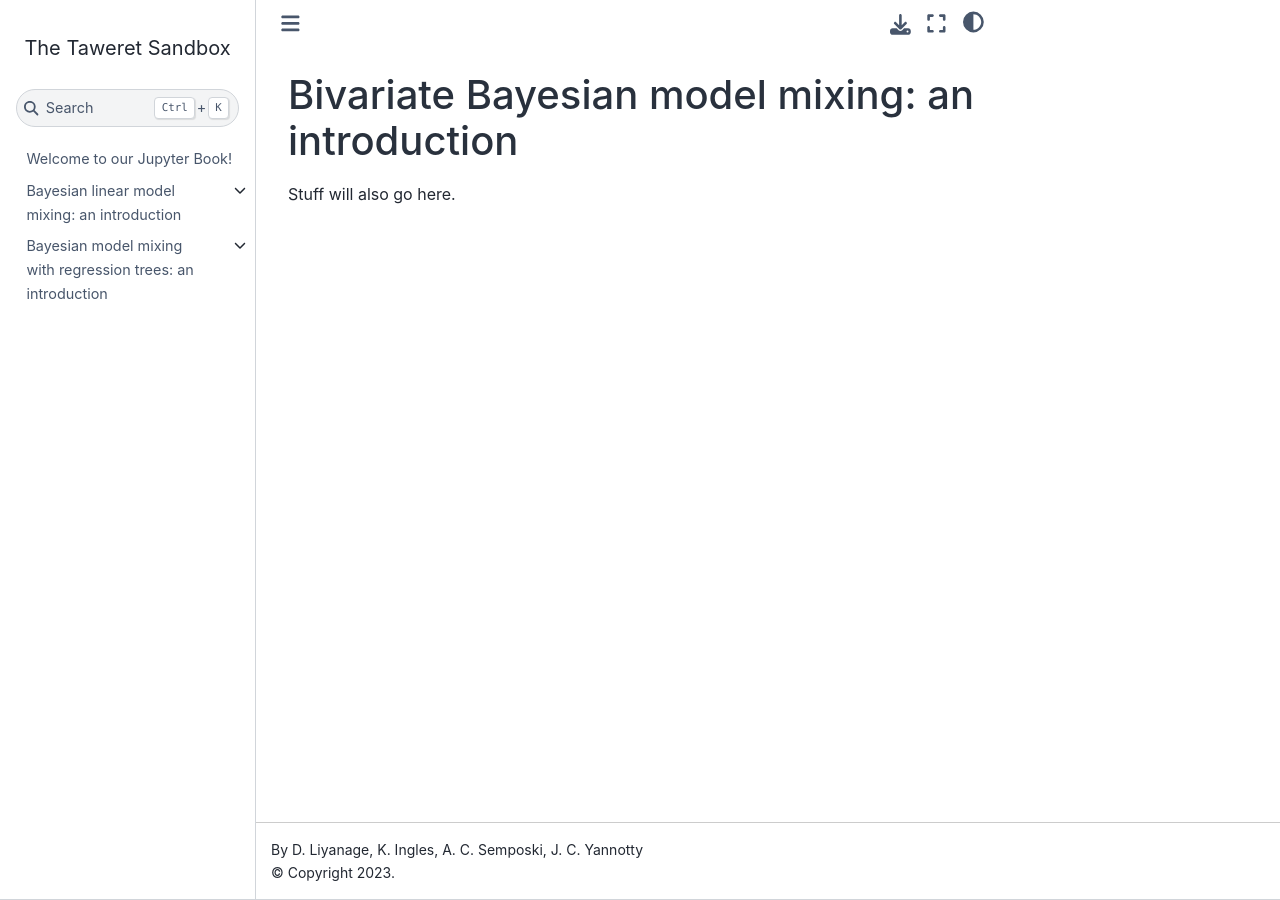
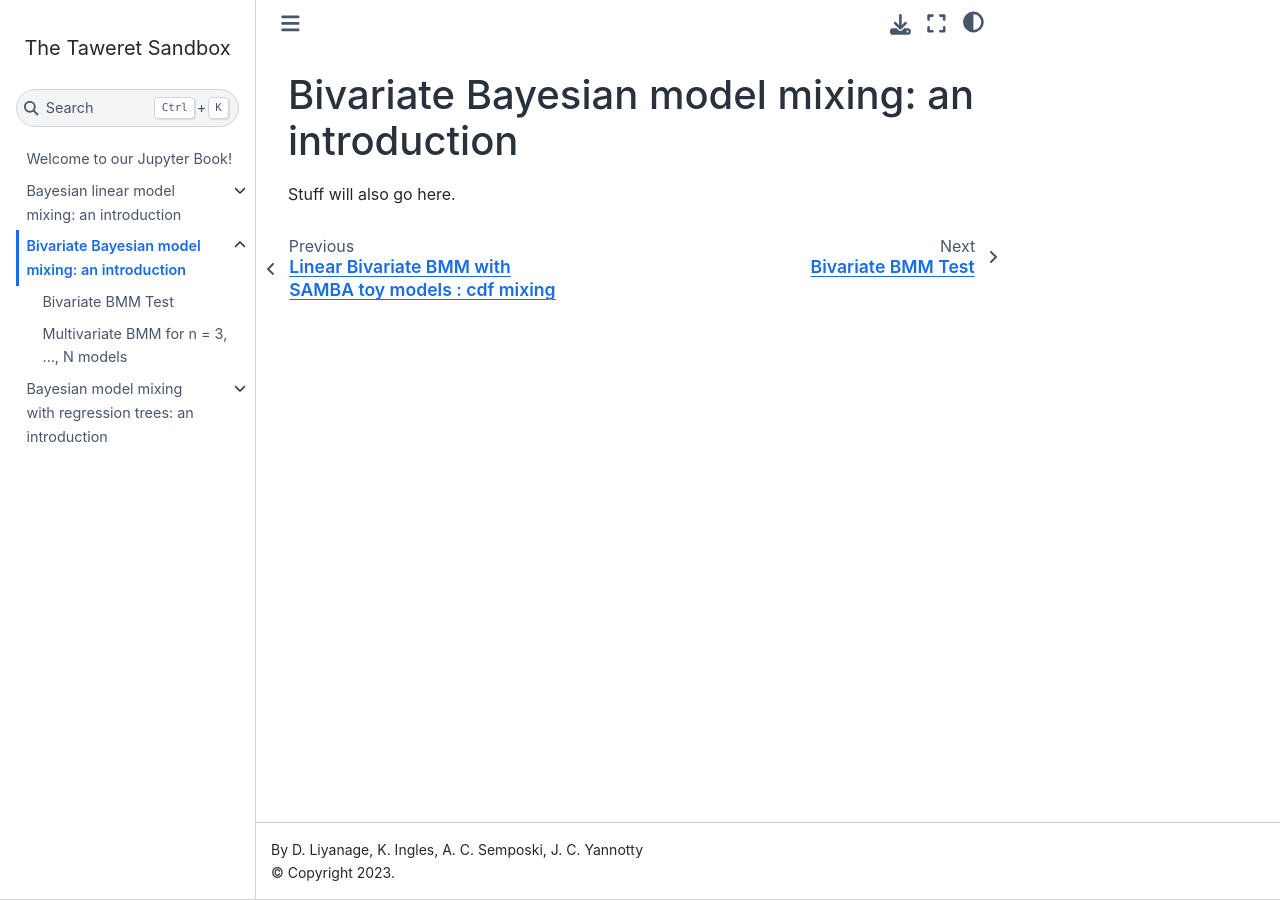
Before and after one commit to bandframework/Taweret, a Jupyter Book: the page built from book/notebooks/Biv_BMM/Bivariate_MM.md, in a window 1280 px wide. Built offline with Jupyter Book 1.0.4 settings and Sphinx 7.4.7 and the Sphinx Book theme 1.1.4, drawn with Linux system fonts in a browser that asks for light colours; pages that are not in the unit, such as notebooks, are missing from menus; some of the changed lines change nothing that is shown.

Commit message:
fixing typos

```diff
--- a/book/_toc.yml
+++ b/book/_toc.yml
@@ -10,7 +10,7 @@ chapters:
   - file: notebooks/LMM/Linear_BMM_with_cdf_function_for_coleman_models
   - file: notebooks/LMM/coleman_models_BMM_comparative_study
 
-- file: notebooks/Biv_BMM/Bivariate_BMM
+- file: notebooks/Biv_BMM/Bivariate_MM
   sections:
   - file: notebooks/Biv_BMM/Bivariate_Test
   - file: notebooks/Biv_BMM/N_Model_BMM
@@ -18,4 +18,4 @@ chapters:
 - file: notebooks/Trees_BMM/Trees
   sections:
   - file: notebooks/Trees_BMM/Trees_BMM_2D
-  - file: notebooks/Trees_BMM/Trees_BMM_K_models
+  - file: notebooks/Trees_BMM/Trees_BMM_2D_K_models
```
